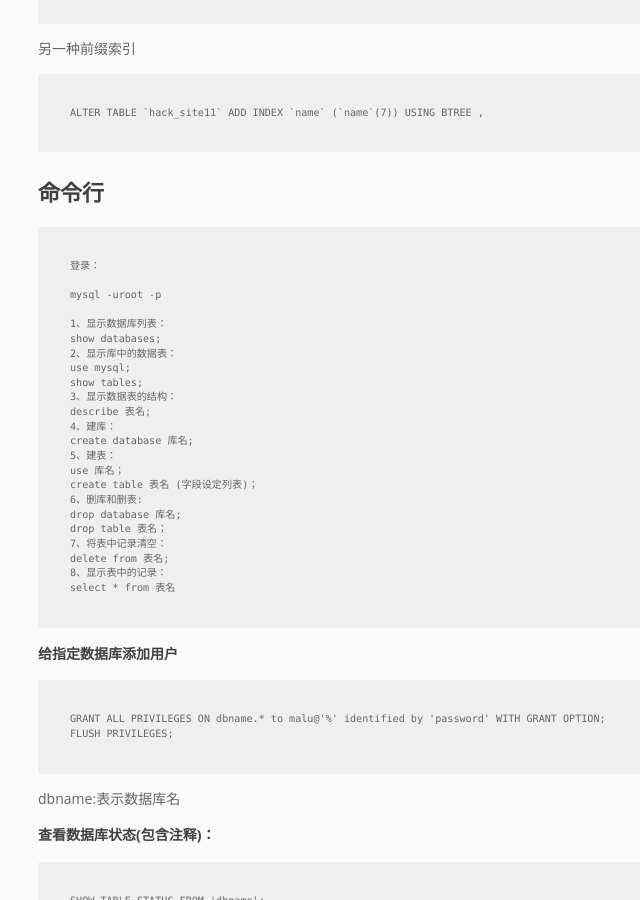
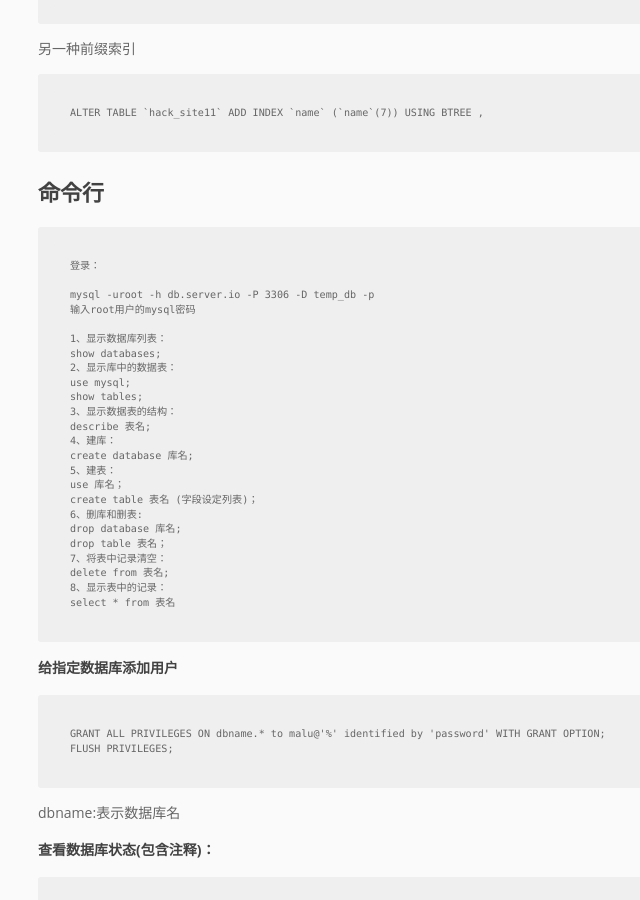
Before and after one commit to pingmalu/pingmalu.github.io, a Jekyll site: the page built from _posts/2015-12-07-MySQL日常笔记.md, in a window 1280 px wide and 900 px high, scrolled down 3761 px. Shown: the whole window, without its empty margins (162-802 px from the left). Built offline with Jekyll 4.4.1, drawn with Linux system fonts in a browser that asks for light colours; nearby versions of some CDN libraries.

Commit message:
'update'

```diff
--- a/_posts/2015-12-07-MySQL日常笔记.md
+++ b/_posts/2015-12-07-MySQL日常笔记.md
@@ -148,7 +148,8 @@ ALTER TABLE table_name ADD KEY(column_name(prefix_length));
 
 	登录：
 
-	mysql -uroot -p
+	mysql -uroot -h db.server.io -P 3306 -D temp_db -p
+	输入root用户的mysql密码
 
 	1、显示数据库列表：
 	show databases;
```
